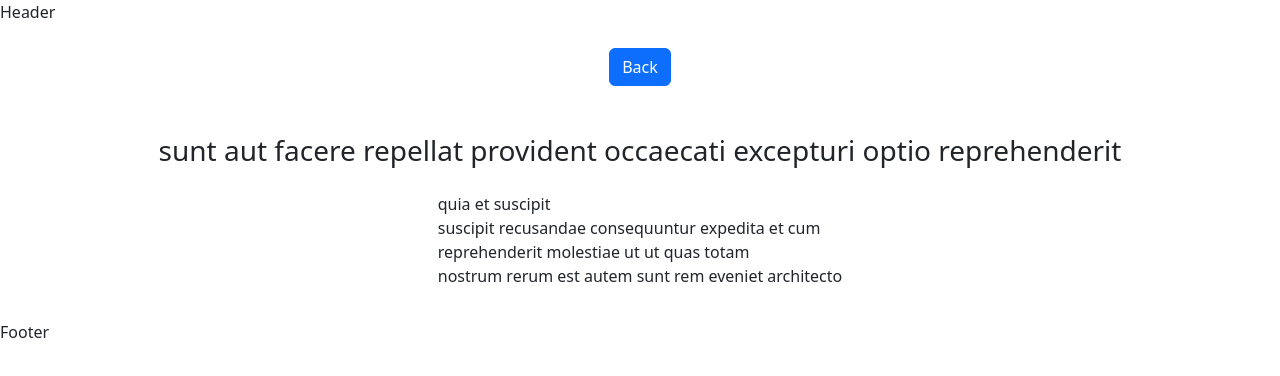
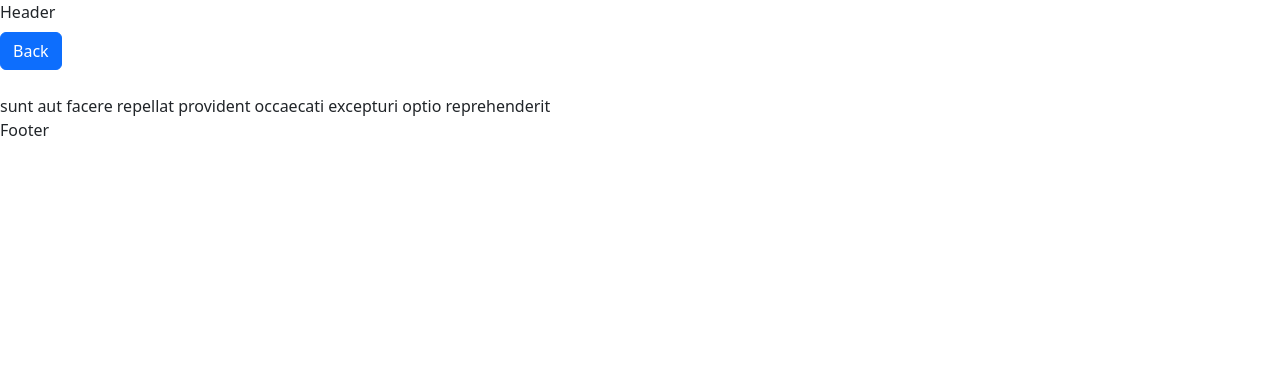
Before and after one commit to Ebrahimim29/NextjsProject-PageRouter-, a Next.js app: page /posts/1 in a window 1280 px wide. Shown: the top 376 px of the page. Built offline with nearby package versions, Linux system fonts and the light colour scheme; data requests are answered from the project's data file.

Commit message:
Server Site Rendering-Part2

```diff
--- a/pages/posts/[postId].jsx
+++ b/pages/posts/[postId].jsx
@@ -1,63 +1,58 @@
 import { useRouter } from "next/router";
 import { Button } from "react-bootstrap";
 
-const PostId = ({ post }) => {
-    const router = useRouter();
+const PostId = ({post}) => {
+
+    const router = useRouter()
 
     // 1)-------fallback:true:
+
     // const router = useRouter()---->>import { useRouter } from "next/router";
     // return router.isFallback ? (
     //     <h1>Loading...</h1>
     // ) : (
 
-    return (
-        <div className="d-flex justify-content-center align-items-center flex-column p-3">
-            <Button className="mt-2" onClick={() => router.back()}>
-                Back
-            </Button>
+    return  (
+        <div>
+            <Button className="mt-2" onClick={() => router.back()}>Back</Button>
             <br />
             <br />
-            <h3>{post.title}</h3>
-            <p className="mt-3" style={{ maxWidth: 600, whiteSpace: "pre-line" }}>
-                {post.body}
-            </p>
+            {post.title}
+            <br />
         </div>
-    );
+    )
 };
 
 export default PostId;
 
+
 export async function getStaticPaths() {
+
     return {
-        paths: [
-            { params: { postId: "1" } },
-            { params: { postId: "2" } },
-            { params: { postId: "3" } },
+        paths : [
+            {params: {postId: '1'}},
+            {params: {postId: '2'}},
+            {params: {postId: '3'}}
         ],
         // fallback: true
-        fallback: "blocking",
-    };
+        fallback: "blocking"
+    }
 }
 
 export async function getStaticProps(context) {
-    const { params } = context;
 
-    const res = await fetch(`http://localhost:4000/posts/${params.postId}`);
+    const {params} = context
 
-    if (!res.ok) {
-        return { notFound: true };
-    }
+    const res = await fetch(`http://localhost:4000/posts/${params.postId}`)
+    const post = await res.json()
 
-    const post = await res.json();
-
-    if (!post || !post.id) {
-        return { notFound: true };
-    }
+    console.log(post.id);
 
     return {
         props: {
             post,
         },
-        revalidate: 30,
-    };
+        revalidate: 30
+    }
+
 }
--- a/pages/users/index.jsx
+++ b/pages/users/index.jsx
@@ -38,7 +38,7 @@ export default function Users (props) {
 
 
 export async function getServerSideProps() {
-    const res = await fetch('https://localhost:4000/users')
+    const res = await fetch('http://localhost:4000/users')
     const users = await res.json()
     return {
         props: { users }
```
Also changed, not shown: pages/users/[userId].jsx (+20 -36 lines).
